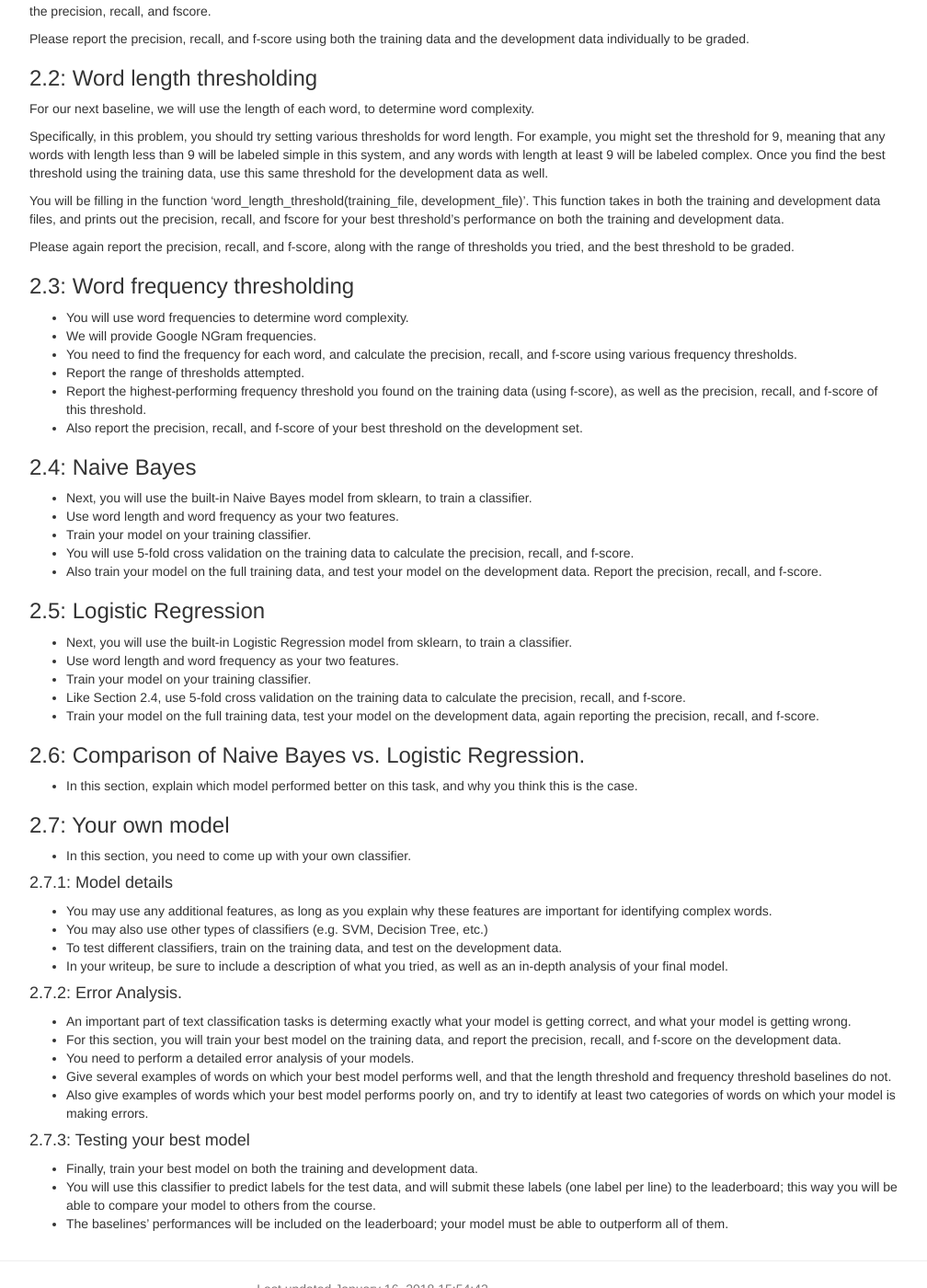
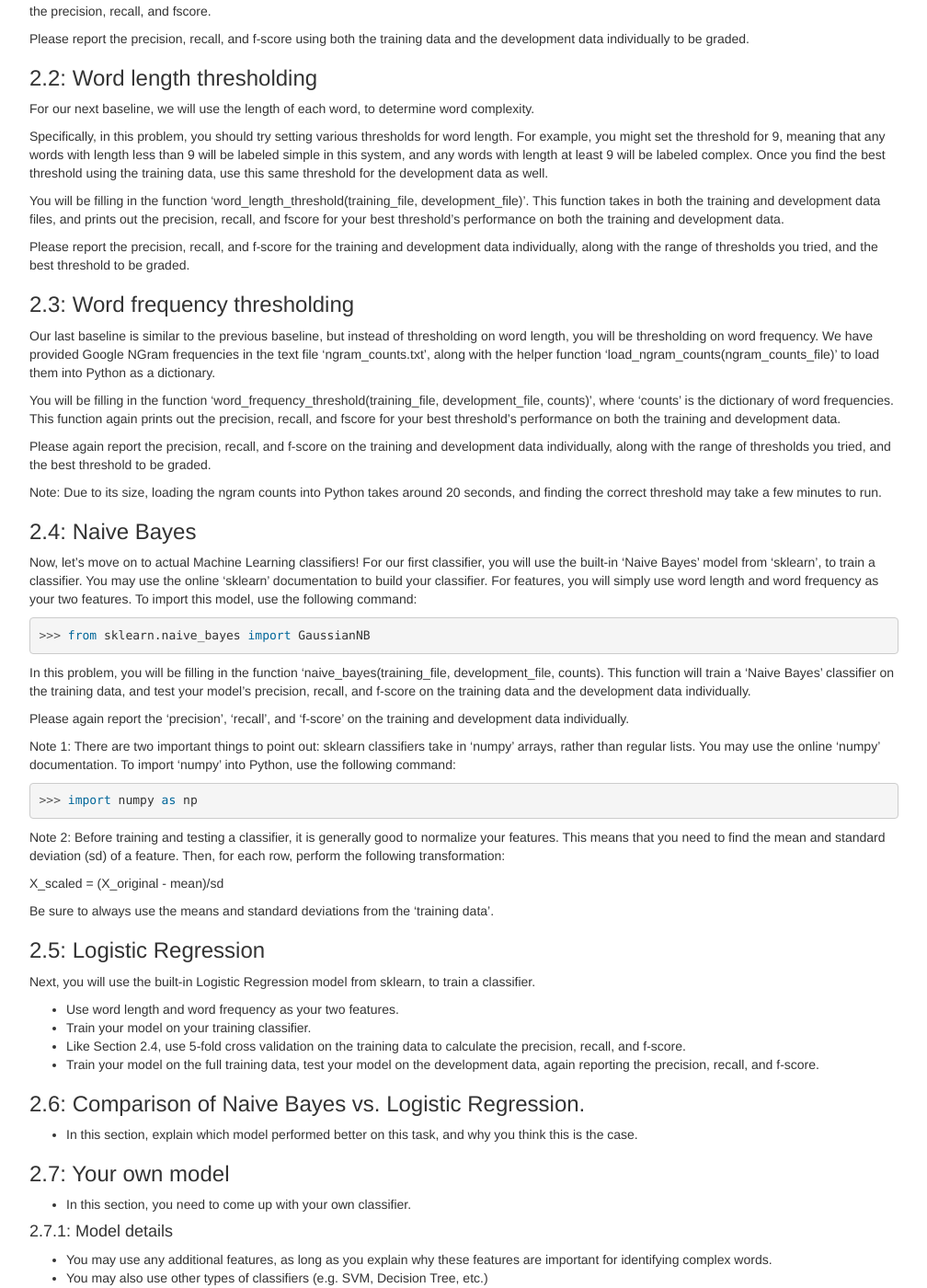
Before and after one commit to computational-linguistics-class/computational-linguistics-class.github.io, a Jekyll site: the page built from assignment2.md, in a window 1280 px wide and 1400 px high, scrolled down 1087 px. Shown: the whole window at 92% size, without its empty margins (233-1241 px from the left). Built offline with Jekyll 4.4.1, drawn with Linux system fonts in a browser that asks for light colours; nearby versions of some CDN libraries; a script that is not in the unit is left out.

Commit message:
Questions 2.3 and 2.4
Filled in descriptions of 2.3 and 2.4.

```diff
--- a/assignment2.md
+++ b/assignment2.md
@@ -70,29 +70,46 @@ Specifically, in this problem, you should try setting various thresholds for wor
 
 You will be filling in the function 'word_length_threshold(training_file, development_file)'. This function takes in both the training and development data files, and prints out the precision, recall, and fscore for your best threshold's performance on both the training and development data.
 
-Please again report the precision, recall, and f-score, along with the range of thresholds you tried, and the best threshold to be graded.
+Please report the precision, recall, and f-score for the training and development data individually, along with the range of thresholds you tried, and the best threshold to be graded.
 
 
 ### 2.3: Word frequency thresholding
 
-- You will use word frequencies to determine word complexity.
-- We will provide Google NGram frequencies.
-- You need to find the frequency for each word, and calculate the precision, recall, and f-score using various frequency thresholds.
-- Report the range of thresholds attempted.
-- Report the highest-performing frequency threshold you found on the training data (using f-score), as well as the precision, recall, and f-score of this threshold.
-- Also report the precision, recall, and f-score of your best threshold on the development set.
+Our last baseline is similar to the previous baseline, but instead of thresholding on word length, you will be thresholding on word frequency. We have provided Google NGram frequencies in the text file 'ngram_counts.txt', along with the helper function 'load_ngram_counts(ngram_counts_file)' to load them into Python as a dictionary.
+
+You will be filling in the function 'word_frequency_threshold(training_file, development_file, counts)', where 'counts' is the dictionary of word frequencies. This function again prints out the precision, recall, and fscore for your best threshold's performance on both the training and development data.
+
+Please again report the precision, recall, and f-score on the training and development data individually, along with the range of thresholds you tried, and the best threshold to be graded.
+
+Note: Due to its size, loading the ngram counts into Python takes around 20 seconds, and finding the correct threshold may take a few minutes to run.
 
 ### 2.4: Naive Bayes
 
-- Next, you will use the built-in Naive Bayes model from sklearn, to train a classifier.
-- Use word length and word frequency as your two features.
-- Train your model on your training classifier.
-- You will use 5-fold cross validation on the training data to calculate the precision, recall, and f-score.
-- Also train your model on the full training data, and test your model on the development data. Report the precision, recall, and f-score.
+Now, let's move on to actual Machine Learning classifiers! For our first classifier, you will use the built-in 'Naive Bayes' model from 'sklearn', to train a classifier. You may use the online 'sklearn' documentation to build your classifier. For features, you will simply use word length and word frequency as your two features.  To import this model, use the following command:
+
+{% highlight python %}
+>>> from sklearn.naive_bayes import GaussianNB
+{% endhighlight %}
+
+In this problem, you will be filling in the function 'naive_bayes(training_file, development_file, counts). This function will train a 'Naive Bayes' classifier on the training data, and test your model's precision, recall, and f-score on the training data and the development data individually.
+
+Please again report the 'precision', 'recall', and 'f-score' on the training and development data individually.
+
+Note 1:  There are two important things to point out: sklearn classifiers take in 'numpy' arrays, rather than regular lists. You may use the online 'numpy' documentation. To import 'numpy' into Python, use the following command:
+
+{% highlight python %}
+>>> import numpy as np
+{% endhighlight %}
+
+Note 2: Before training and testing a classifier, it is generally good to normalize your features. This means that you need to find the mean and standard deviation (sd) of a feature. Then, for each row, perform the following transformation:
+
+X_scaled = (X_original - mean)/sd
+
+Be sure to always use the means and standard deviations from the 'training data'.
 
 ### 2.5: Logistic Regression
 
-- Next, you will use the built-in Logistic Regression model from sklearn, to train a classifier.
+Next, you will use the built-in Logistic Regression model from sklearn, to train a classifier.
 - Use word length and word frequency as your two features.
 - Train your model on your training classifier.
 - Like Section 2.4, use 5-fold cross validation on the training data to calculate the precision, recall, and f-score.
```
